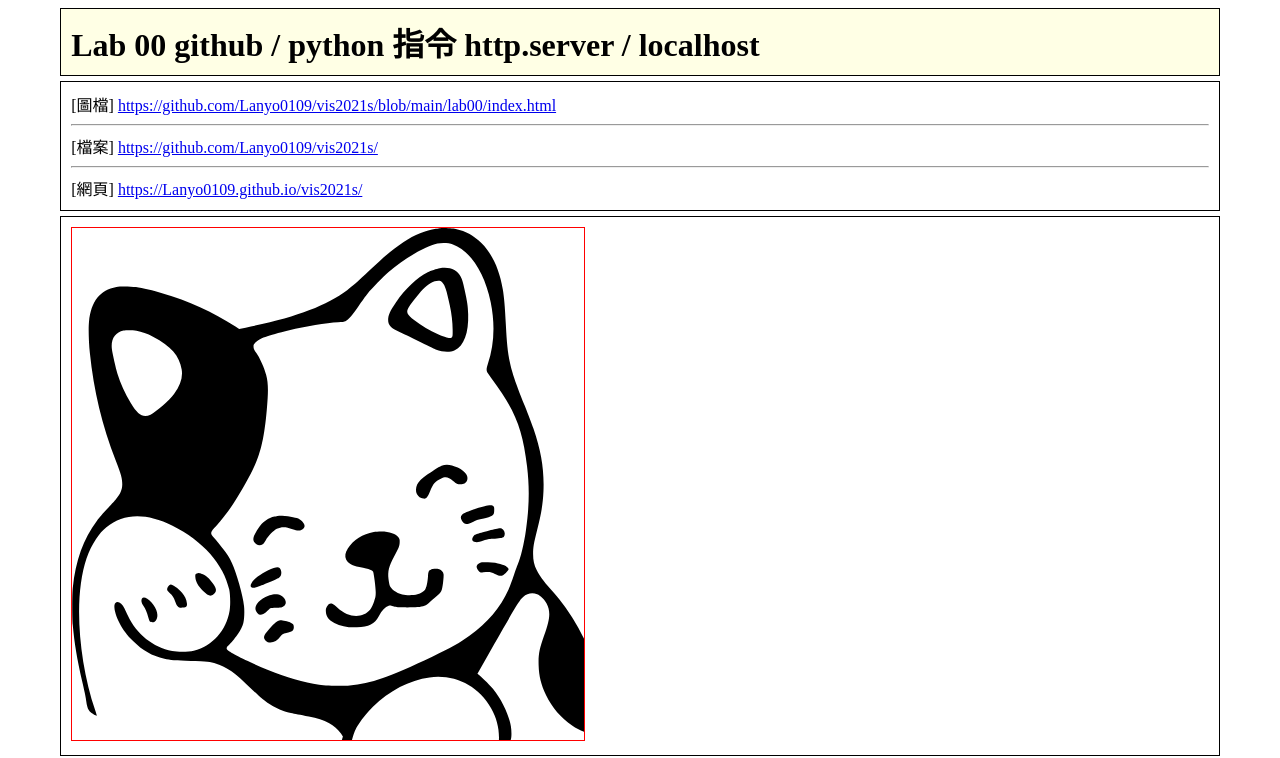
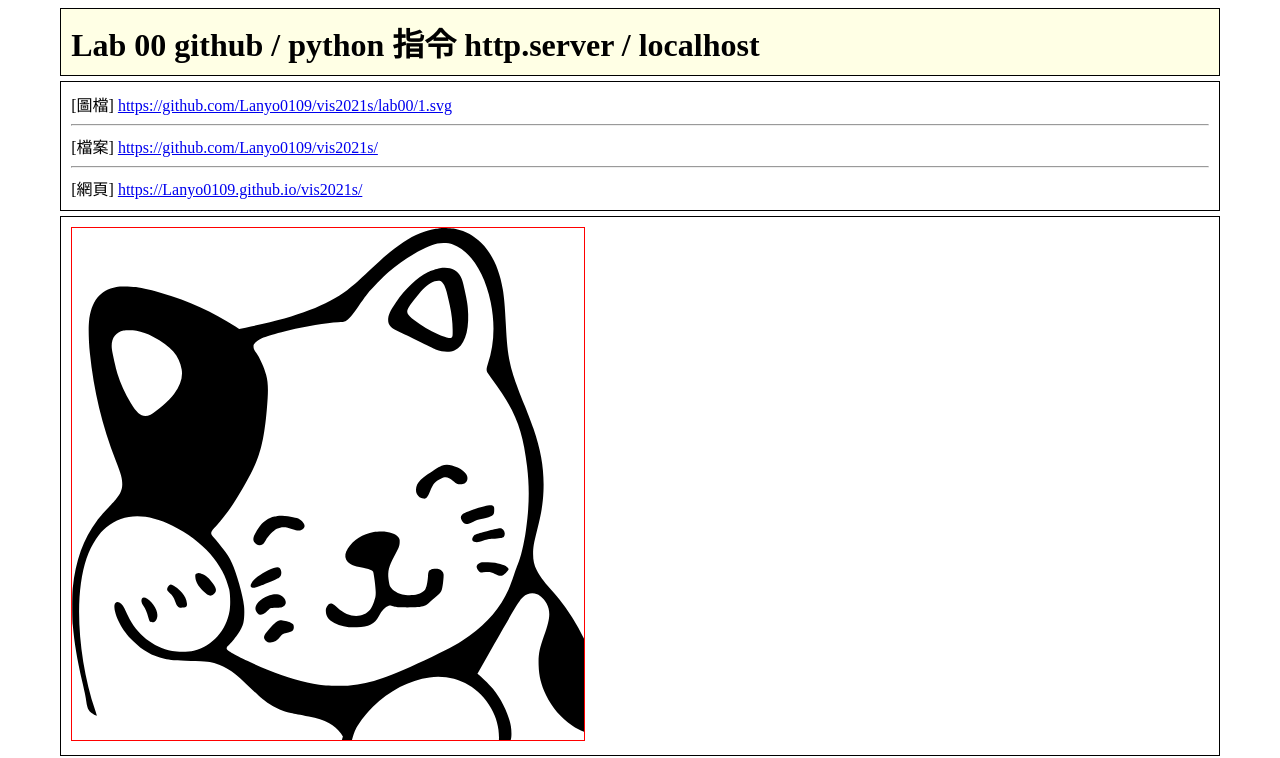
Before and after one commit to Lanyo0109/vis2021s, a plain HTML site: page lab00/index.html in a window 1280 px wide. Shown: the top 758 px of the page. Drawn offline with Linux system fonts and the light colour scheme.

Commit message:
Update index.html

```diff
--- a/lab00/index.html
+++ b/lab00/index.html
@@ -41,7 +41,7 @@
 <h1>  Lab 00 github / python 指令 http.server / localhost </h1>
 
 <div>
-  [圖檔] <a href="https://github.com/Lanyo0109/vis2021s/lab00/1.svg">https://github.com/Lanyo0109/vis2021s/blob/main/lab00/index.html</a>
+  [圖檔] <a href="https://github.com/Lanyo0109/vis2021s/blob/main/lab00/1.svg">https://github.com/Lanyo0109/vis2021s/lab00/1.svg</a>
   <hr>
   [檔案] <a href="https://github.com/Lanyo0109/vis2021s/">https://github.com/Lanyo0109/vis2021s/</a>
   <hr>
```
